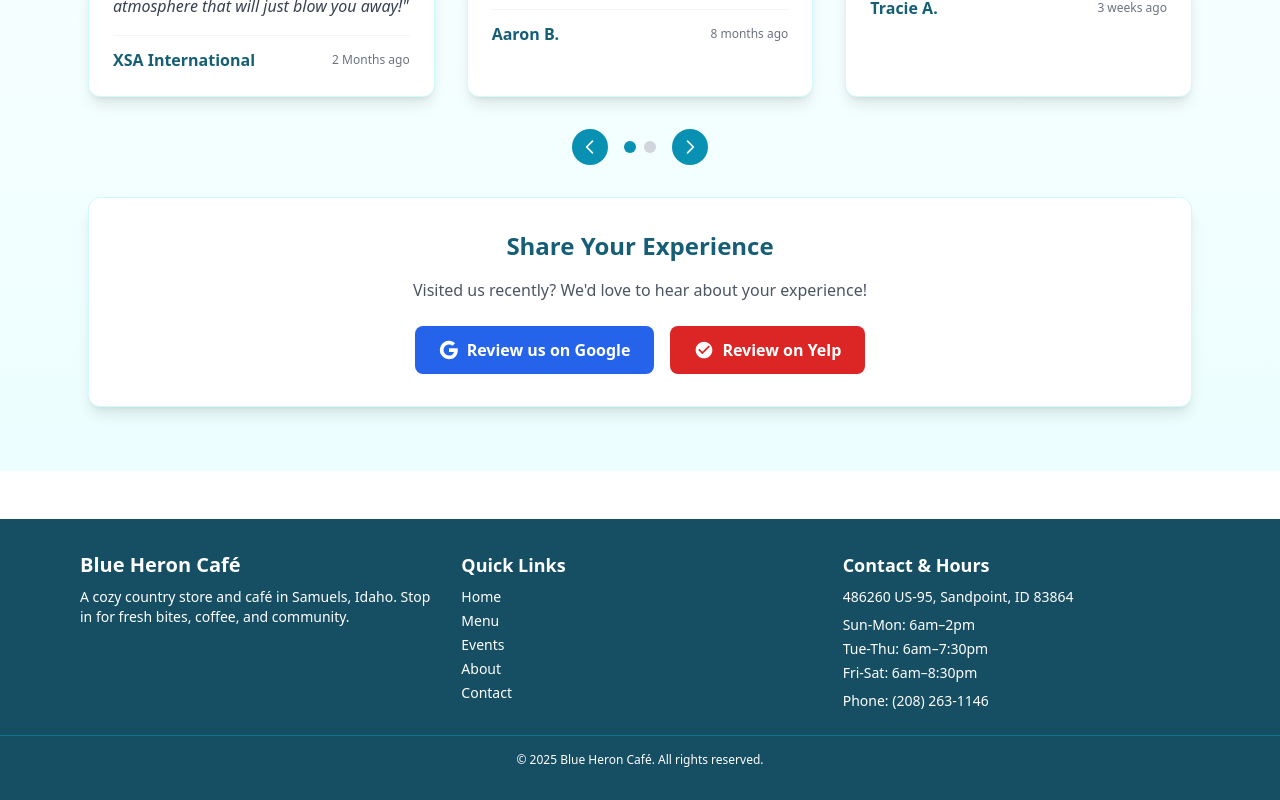
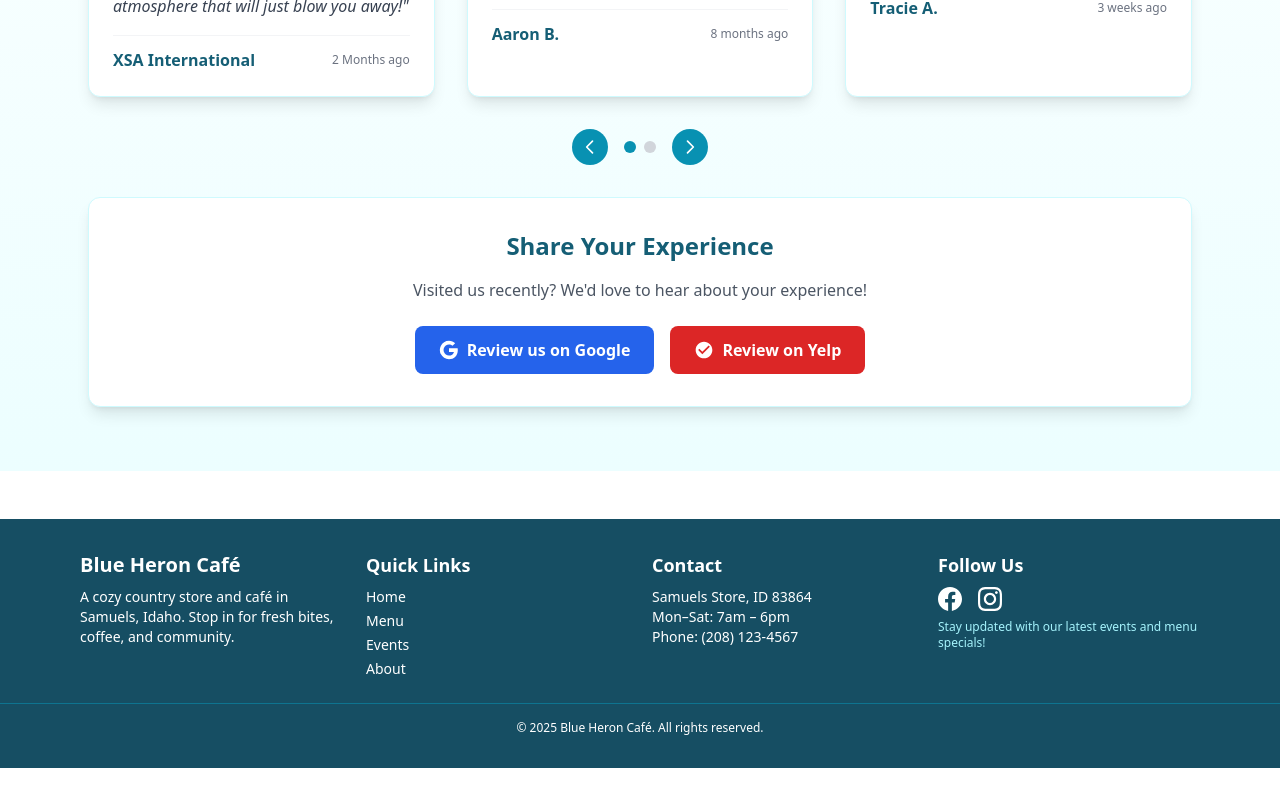
Before and after one commit to Biobeat2727/blue-heron-cafe, a Next.js app: page / in a window 1280 px wide. Shown: the part 3739-4539 px from the top of the page. After the commit the page ends 4507 px from the top, so only its background shows below. Built offline with nearby package versions, Linux system fonts and the light colour scheme; no server answers.

Commit message:
added socials to footer

```diff
--- a/components/Footer.js
+++ b/components/Footer.js
@@ -3,7 +3,7 @@
 const Footer = () => {
   return (
     <footer className="bg-cyan-900 text-white py-8 mt-12">
-      <div className="max-w-6xl mx-auto px-4 grid grid-cols-1 sm:grid-cols-2 md:grid-cols-3 gap-6">
+      <div className="max-w-6xl mx-auto px-4 grid grid-cols-1 sm:grid-cols-2 md:grid-cols-4 gap-6">
 
         {/* Logo / About */}
         <div>
@@ -21,23 +21,46 @@
             <li><Link href="/menu">Menu</Link></li>
             <li><Link href="/events">Events</Link></li>
             <li><Link href="/about">About</Link></li>
-            <li><Link href="/contact">Contact</Link></li>
           </ul>
         </div>
 
         {/* Contact / Hours */}
         <div>
-          <h3 className="text-lg font-semibold mb-2">Contact & Hours</h3>
-          <p className="text-sm mb-2">486260 US-95, Sandpoint, ID 83864</p>
-          <div className="text-sm space-y-1 mb-2">
-            <p><span className="font-medium">Sun-Mon:</span> 6am–2pm</p>
-            <p><span className="font-medium">Tue-Thu:</span> 6am–7:30pm</p>
-            <p><span className="font-medium">Fri-Sat:</span> 6am–8:30pm</p>
+          <h3 className="text-lg font-semibold mb-2">Contact</h3>
+          <p className="text-sm">Samuels Store, ID 83864</p>
+          <p className="text-sm">Mon–Sat: 7am – 6pm</p>
+          <p className="text-sm">Phone: (208) 123-4567</p>
+        </div>
+
+        {/* Social Media */}
+        <div>
+          <h3 className="text-lg font-semibold mb-2">Follow Us</h3>
+          <div className="flex space-x-4">
+            <a
+              href="https://facebook.com/blueheroncafe"
+              target="_blank"
+              rel="noopener noreferrer"
+              className="text-white hover:text-cyan-300 transition-colors"
+              aria-label="Facebook"
+            >
+              <svg className="w-6 h-6" fill="currentColor" viewBox="0 0 24 24">
+                <path d="M24 12.073c0-6.627-5.373-12-12-12s-12 5.373-12 12c0 5.99 4.388 10.954 10.125 11.854v-8.385H7.078v-3.47h3.047V9.43c0-3.007 1.792-4.669 4.533-4.669 1.312 0 2.686.235 2.686.235v2.953H15.83c-1.491 0-1.956.925-1.956 1.874v2.25h3.328l-.532 3.47h-2.796v8.385C19.612 23.027 24 18.062 24 12.073z"/>
+              </svg>
+            </a>
+            <a
+              href="https://instagram.com/blueheroncafe"
+              target="_blank"
+              rel="noopener noreferrer"
+              className="text-white hover:text-cyan-300 transition-colors"
+              aria-label="Instagram"
+            >
+              <svg className="w-6 h-6" fill="currentColor" viewBox="0 0 24 24">
+                <path d="M12 2.163c3.204 0 3.584.012 4.85.07 3.252.148 4.771 1.691 4.919 4.919.058 1.265.069 1.645.069 4.849 0 3.205-.012 3.584-.069 4.849-.149 3.225-1.664 4.771-4.919 4.919-1.266.058-1.644.07-4.85.07-3.204 0-3.584-.012-4.849-.07-3.26-.149-4.771-1.699-4.919-4.92-.058-1.265-.07-1.644-.07-4.849 0-3.204.013-3.583.07-4.849.149-3.227 1.664-4.771 4.919-4.919 1.266-.057 1.645-.069 4.849-.069zm0-2.163c-3.259 0-3.667.014-4.947.072-4.358.2-6.78 2.618-6.98 6.98-.059 1.281-.073 1.689-.073 4.948 0 3.259.014 3.668.072 4.948.2 4.358 2.618 6.78 6.98 6.98 1.281.058 1.689.072 4.948.072 3.259 0 3.668-.014 4.948-.072 4.354-.2 6.782-2.618 6.979-6.98.059-1.28.073-1.689.073-4.948 0-3.259-.014-3.667-.072-4.947-.196-4.354-2.617-6.78-6.979-6.98-1.281-.059-1.69-.073-4.949-.073zm0 5.838c-3.403 0-6.162 2.759-6.162 6.162s2.759 6.163 6.162 6.163 6.162-2.759 6.162-6.163c0-3.403-2.759-6.162-6.162-6.162zm0 10.162c-2.209 0-4-1.79-4-4 0-2.209 1.791-4 4-4s4 1.791 4 4c0 2.21-1.791 4-4 4zm6.406-11.845c-.796 0-1.441.645-1.441 1.44s.645 1.44 1.441 1.44c.795 0 1.439-.645 1.439-1.44s-.644-1.44-1.439-1.44z"/>
+              </svg>
+            </a>
           </div>
-          <p className="text-sm">
-            <a href="tel:+12082631146" className="hover:text-cyan-300 transition-colors">
-              Phone: (208) 263-1146
-            </a>
+          <p className="text-xs mt-2 text-cyan-200">
+            Stay updated with our latest events and menu specials!
           </p>
         </div>
 
```
Also changed, not shown: 1 other file (tests, documents, lock files or other folders).
